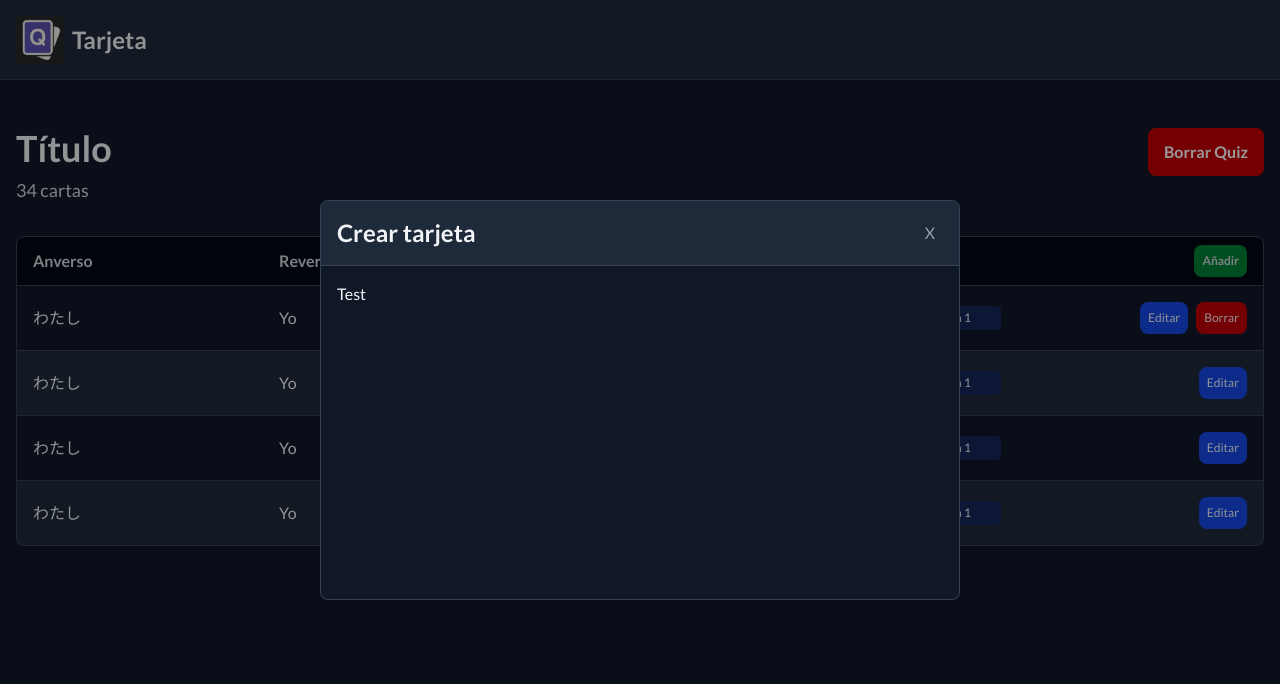
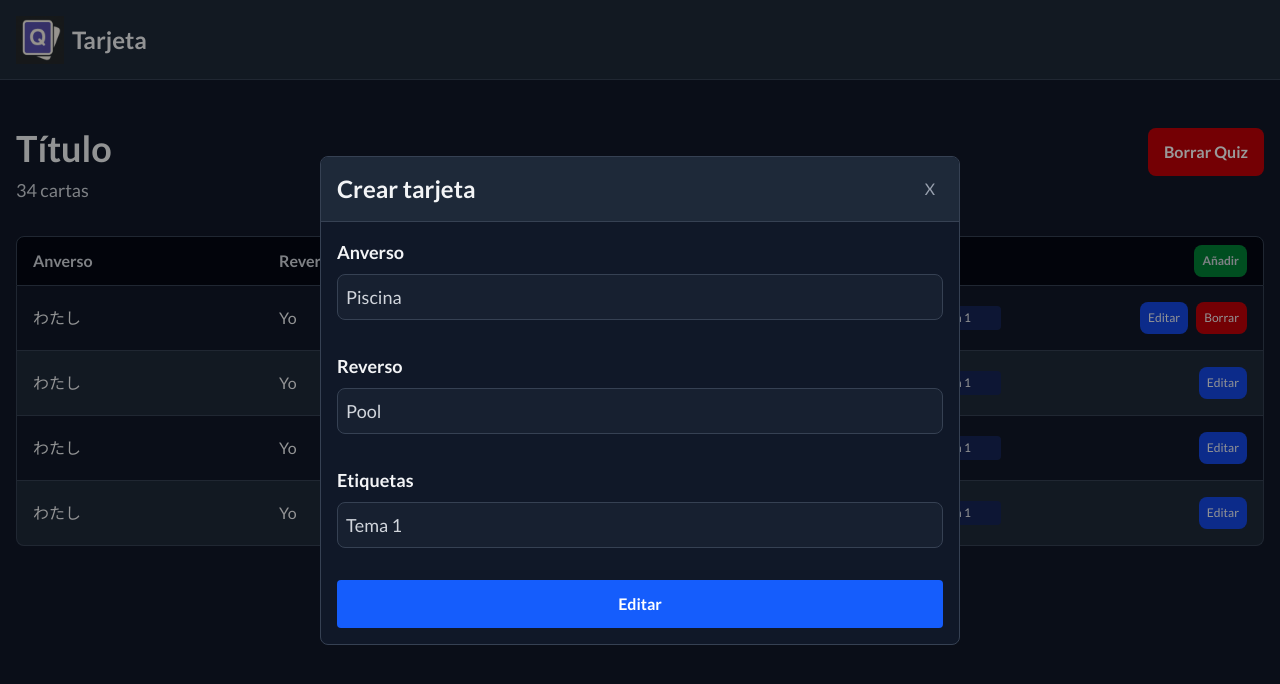
Before and after one commit to CMF-Keph/quizcard, a Next.js app: page /quiz/1/edit in a window 1280 px wide. Both pictures are taken after a click on the button "Añadir". Shown: the top 684 px of the page. Built offline with nearby package versions, Linux system fonts and the light colour scheme.

Commit message:
feat: edit popup

```diff
--- a/app/layout.tsx
+++ b/app/layout.tsx
@@ -26,11 +26,7 @@ export default function RootLayout({
         className={`${font.className} antialiased bg-gray-900 text-gray-100 relative`}
       >
         <PopupProvider>
-          <Popup>
-            <div>
-              Prueba
-            </div>
-          </Popup>
+          <Popup></Popup>
           <Navbar></Navbar>
           <main className="px-4 py-12">
             {children}
--- /dev/null
+++ b/app/quiz/[id]/edit/EditPopup.tsx
@@ -0,0 +1,23 @@
+const EditPopup = () => {
+  return (
+    <form className="flex flex-col gap-8 w-full text-gray-100">
+      <div className="flex flex-col gap-2">
+        <label htmlFor="front" className="text-lg font-semibold">Anverso</label>
+        <input type="text" name="front" id="front" placeholder="Piscina" className="disabled:text-gray-500 placeholder:text-gray-300 w-full p-2 bg-gray-800/50 border border-gray-700 rounded-lg text-lg"></input>
+      </div>
+      <div className="flex flex-col gap-2">
+        <label htmlFor="back" className="text-lg font-semibold">Reverso</label>
+        <input type="text" name="back" id="back" placeholder="Pool" className="disabled:text-gray-500 placeholder:text-gray-300 w-full p-2 bg-gray-800/50 border border-gray-700 rounded-lg text-lg"></input>
+      </div>
+      <div className="flex flex-col gap-2">
+        <label htmlFor="back" className="text-lg font-semibold">Etiquetas</label>
+        <input type="text" name="back" id="back" placeholder="Tema 1" className="disabled:text-gray-500 placeholder:text-gray-300 w-full p-2 bg-gray-800/50 border border-gray-700 rounded-lg text-lg"></input>
+      </div>
+      <button className="bg-blue-600 hover:bg-blue-700 text-white font-semibold p-3 rounded cursor-pointer w-full">
+        Editar
+      </button>
+    </form>
+  )
+}
+
+export default EditPopup
--- a/app/quiz/[id]/edit/page.tsx
+++ b/app/quiz/[id]/edit/page.tsx
@@ -1,6 +1,7 @@
 'use client';
 
 import { usePopup } from "@/app/hook/usePopup";
+import EditPopup from "./EditPopup";
 
 const Edit = () => {
   const { show } = usePopup();
@@ -23,7 +24,7 @@ const Edit = () => {
           <p>Estado</p>
           <p>Etiquetas</p>
           <div className="flex justify-end">
-            <button onClick={() => show(<div>Test</div>, "Crear tarjeta")} className="hover:bg-green-800 cursor-pointer bg-green-700 p-2 text-xs rounded-lg">Añadir</button>
+            <button onClick={() => show(<EditPopup></EditPopup>, "Crear tarjeta")} className="hover:bg-green-800 cursor-pointer bg-green-700 p-2 text-xs rounded-lg">Añadir</button>
           </div>
         </div>
         <div className="grid grid-cols-5 border-b odd:bg-gray-800 border-x p-4 gap-4 last:rounded-b-lg border-gray-700 text-gray-100 text-medium bg-gray-900 items-center">
@@ -36,7 +37,7 @@ const Edit = () => {
             <span className="whitespace-nowrap overflow-hidden text-ellipsis bg-blue-950 p-1 rounded">Tema 1</span>
           </p>
           <p className="flex gap-2 justify-end">
-            <button onClick={() => show(<div>Test</div>, "Editar tarjeta")} className="hover:bg-blue-800 cursor-pointer bg-blue-700 p-2 text-xs rounded-lg">Editar</button>
+            <button onClick={() => show(<EditPopup></EditPopup>, "Editar tarjeta")} className="hover:bg-blue-800 cursor-pointer bg-blue-700 p-2 text-xs rounded-lg">Editar</button>
             <button className="hover:bg-red-800 cursor-pointer bg-red-700 p-2 text-xs rounded-lg">Borrar</button>
           </p>
         </div>
--- a/app/shared/Popup.tsx
+++ b/app/shared/Popup.tsx
@@ -3,11 +3,7 @@
 import { useEffect } from "react";
 import { usePopup } from "../hook/usePopup";
 
-interface PopupProps {
-  children: React.ReactNode
-}
-
-const Popup: React.FC<PopupProps> = () => {
+const Popup = () => {
   const { isOpen, content, title, hide } = usePopup();
 
   useEffect(() => {
```
